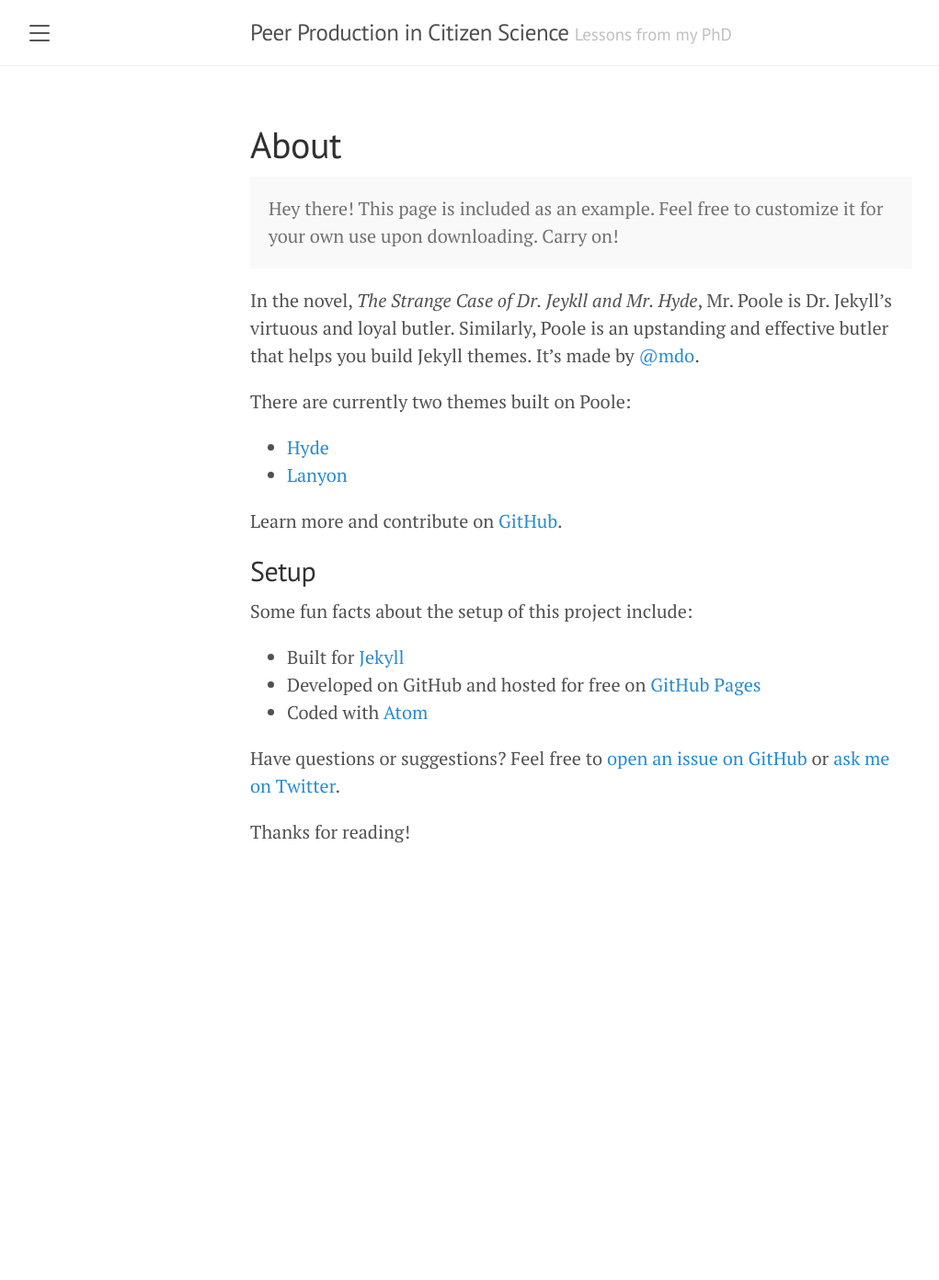
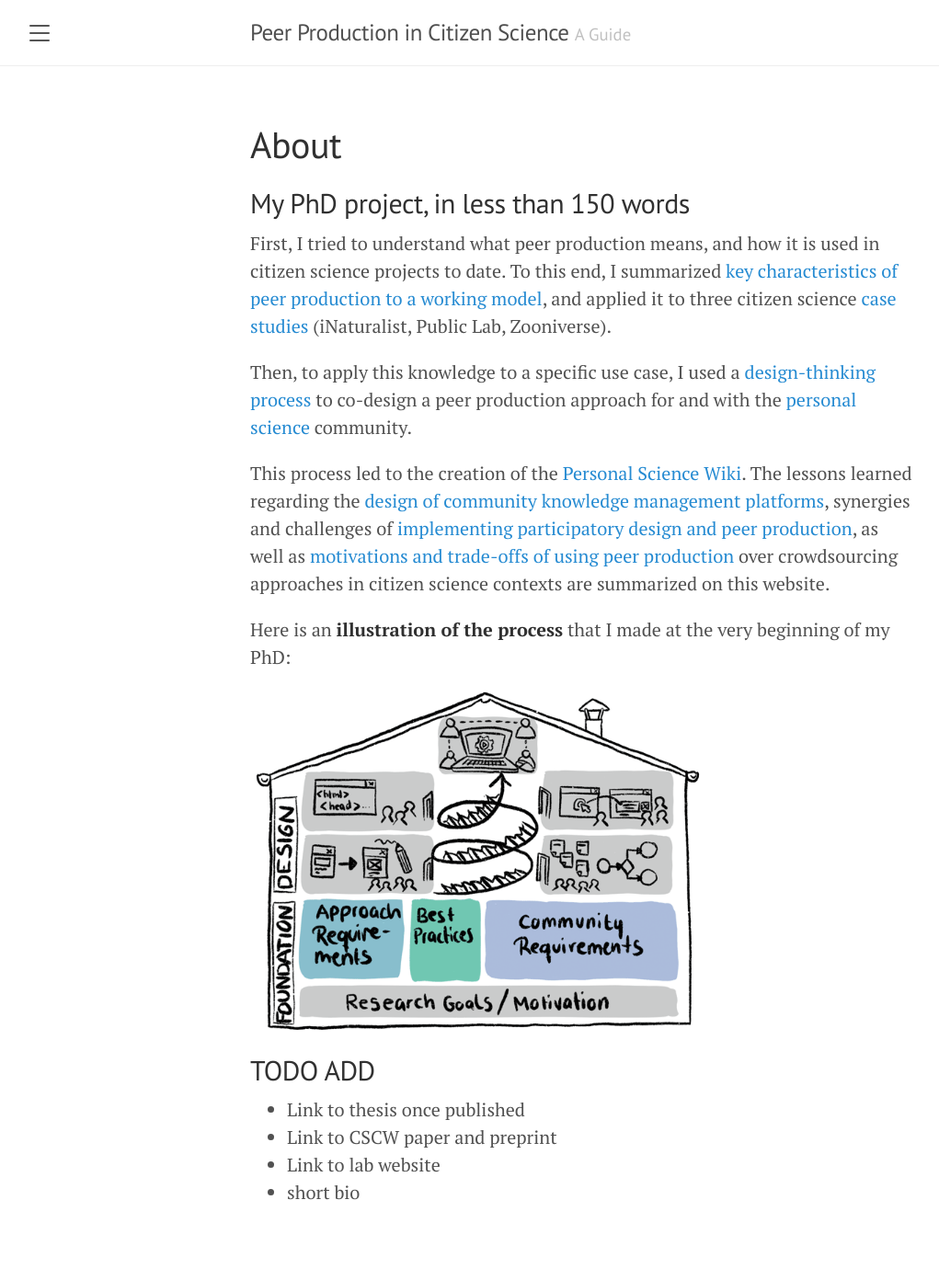
Before and after one commit to katoss/peer-production-in-citizen-science, a Jekyll site: the page built from about.md, in a window 1280 px wide. Shown: the whole page at 92% size, without its empty margins (8-1029 px from the left). Built offline with Jekyll 4.4.1, drawn with Linux system fonts in a browser that asks for light colours; before the commit the page ends 1000 px from its top, so only the background shows below that.

Commit message:
add pages

```diff
--- a/_config.yml
+++ b/_config.yml
@@ -1,6 +1,6 @@
 # Setup
 title:               Peer Production in Citizen Science
-tagline:             'Lessons from my PhD'
+tagline:             'A Guide'
 description:
 url:                 https://katoss.github.io
 baseurl:             /peer-production-in-citizen-science/
--- a/_includes/sidebar.html
+++ b/_includes/sidebar.html
@@ -10,7 +10,12 @@
 
   <nav class="sidebar-nav">
     <a class="sidebar-nav-item{% if page.title == 'Home' %} active{% endif %}" href="{{ '/' | absolute_url }}">Home</a>
-    <a class="sidebar-nav-item{% if page.title == 'Home' %} active{% endif %}" href="{{ '/about' | absolute_url }}">About</a>
+    <span class="sidebar-nav-item">Introductions</span>
+    <a class="sidebar-nav-item{% if page.title == 'Home' %} active{% endif %}" href="{{ '/introvolunteerengagement' | absolute_url }}">Volunteer Engagement in Citizen Science</a>
+    <a class="sidebar-nav-item{% if page.title == 'Home' %} active{% endif %}" href="{{ '/intropersonalscience' | absolute_url }}">Personal Science</a>
+
+
+    <span class="sidebar-nav-item">Design Resources</span>
 
     {% comment %}
       The code below dynamically generates a sidebar nav of pages with
@@ -19,14 +24,15 @@
 
     {% assign pages_list = site.pages | sort:"url" %}
     {% for node in pages_list %}
-      {% if node.title != null %}
+      {% if node.title != null and node.title != "About" and node.title != "Personal Science" and node.title != "Volunteer Engagement in Citizen Science" %}
         {% if node.layout == "page" %}
           <a class="sidebar-nav-item{% if page.url == node.url %} active{% endif %}" href="{{ node.url | absolute_url }}">{{ node.title }}</a>
         {% endif %}
       {% endif %}
     {% endfor %}
 
-    <span class="sidebar-nav-item">Resources</span>
+    <span class="sidebar-nav-item">Other</span>
+    <a class="sidebar-nav-item{% if page.title == 'Home' %} active{% endif %}" href="{{ '/about' | absolute_url }}">About</a>
     <a class="sidebar-nav-item" href="{{ site.github.repo }}">GitHub project</a>
   </nav>
 
--- a/about.md
+++ b/about.md
@@ -3,27 +3,15 @@ layout: page
 title: About
 ---
 
-<p class="message">
-  Hey there! This page is included as an example. Feel free to customize it for your own use upon downloading. Carry on!
-</p>
+<h2 id="my-phd-project-in-less-than-150-words">My PhD project, in less than 150 words</h2>
+<p>First, I tried to understand what peer production means, and how it is used in citizen science projects to date. To this end, I summarized <a href="#">key characteristics of peer production to a working model</a>, and applied it to three citizen science <a href="#">case studies</a> (iNaturalist, Public Lab, Zooniverse).</p>
+<p>Then, to apply this knowledge to a specific use case, I used a <a href="#">design-thinking process</a> to co-design a peer production approach for and with the <a href="#">personal science</a> community.</p>
+<p>This process led to the creation of the <a href="https://wiki.openhumans.org">Personal Science Wiki</a>. The lessons learned regarding the <a href="#">design of community knowledge management platforms</a>, synergies and challenges of <a href="#">implementing participatory design and peer production</a>, as well as <a href="#">motivations and trade-offs of using peer production</a> over crowdsourcing approaches in citizen science contexts are summarized on this website.</p>
+<p>Here is an <strong>illustration of the process</strong> that I made at the very beginning of my PhD:</p>
+<img src="https://raw.githubusercontent.com/katoss/peer-production-in-citizen-science/main/assets/img/phd-house.png" width="500"/>
 
-In the novel, *The Strange Case of Dr. Jeykll and Mr. Hyde*, Mr. Poole is Dr. Jekyll's virtuous and loyal butler. Similarly, Poole is an upstanding and effective butler that helps you build Jekyll themes. It's made by [@mdo](https://twitter.com/mdo).
-
-There are currently two themes built on Poole:
-
-* [Hyde](http://hyde.getpoole.com)
-* [Lanyon](http://lanyon.getpoole.com)
-
-Learn more and contribute on [GitHub](https://github.com/poole).
-
-## Setup
-
-Some fun facts about the setup of this project include:
-
-* Built for [Jekyll](https://jekyllrb.com)
-* Developed on GitHub and hosted for free on [GitHub Pages](https://pages.github.com)
-* Coded with [Atom](https://atom.io)
-
-Have questions or suggestions? Feel free to [open an issue on GitHub](https://github.com/poole/issues/new) or [ask me on Twitter](https://twitter.com/mdo).
-
-Thanks for reading!
+## TODO ADD
+* Link to thesis once published
+* Link to CSCW paper and preprint
+* Link to lab website
+* short bio
```
Also changed, not shown: index.html (+6 -11 lines), informationarchitecture.md (added, +30 -0 lines), intropersonalscience.md (added, +30 -0 lines), introvolunteerengagement.md (added, +30 -0 lines), knowledgemanagement.md (added, +17 -0 lines), participatorydesign.md (added, +16 -0 lines), peerproduction.md (added, +30 -0 lines).
